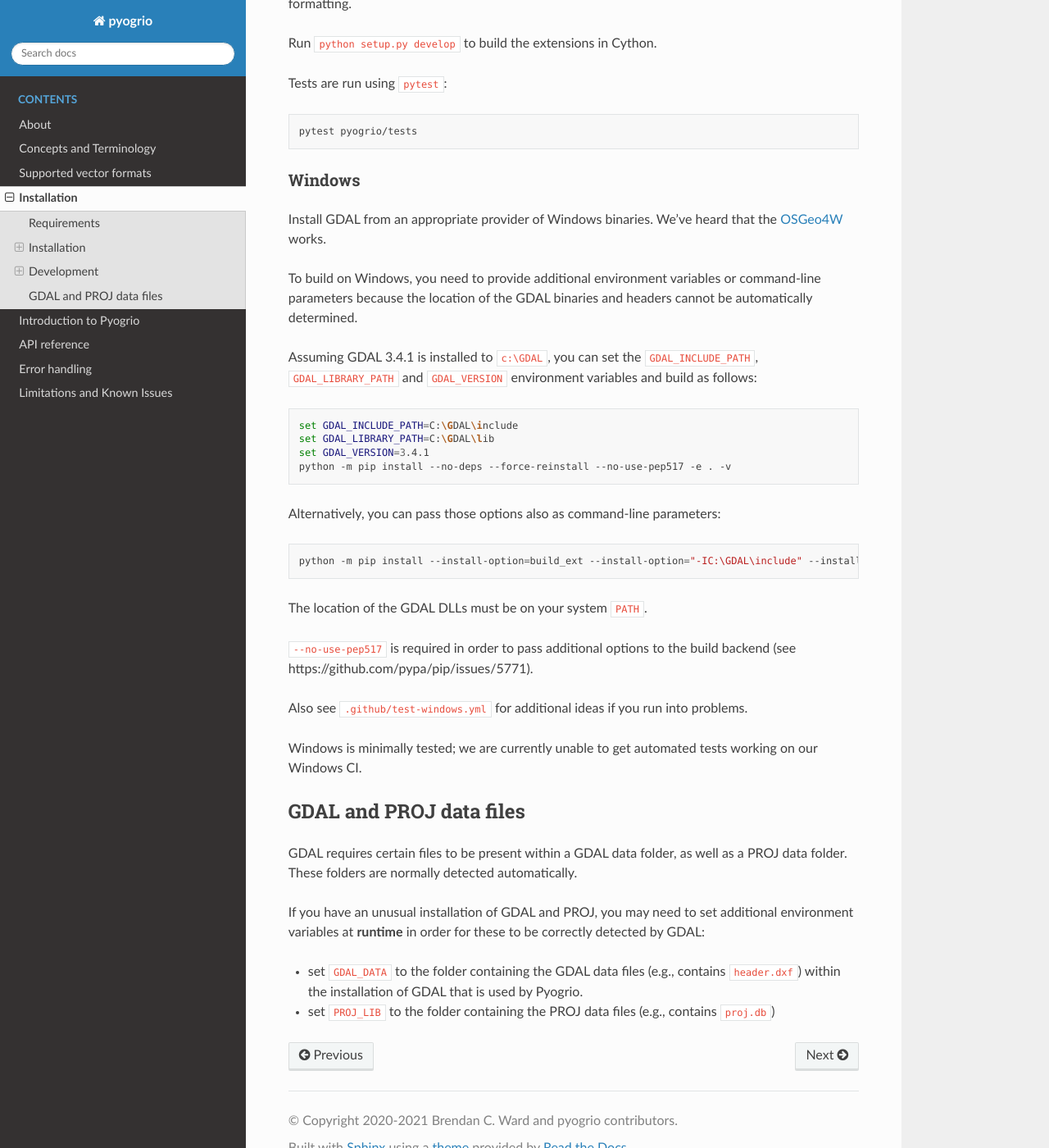
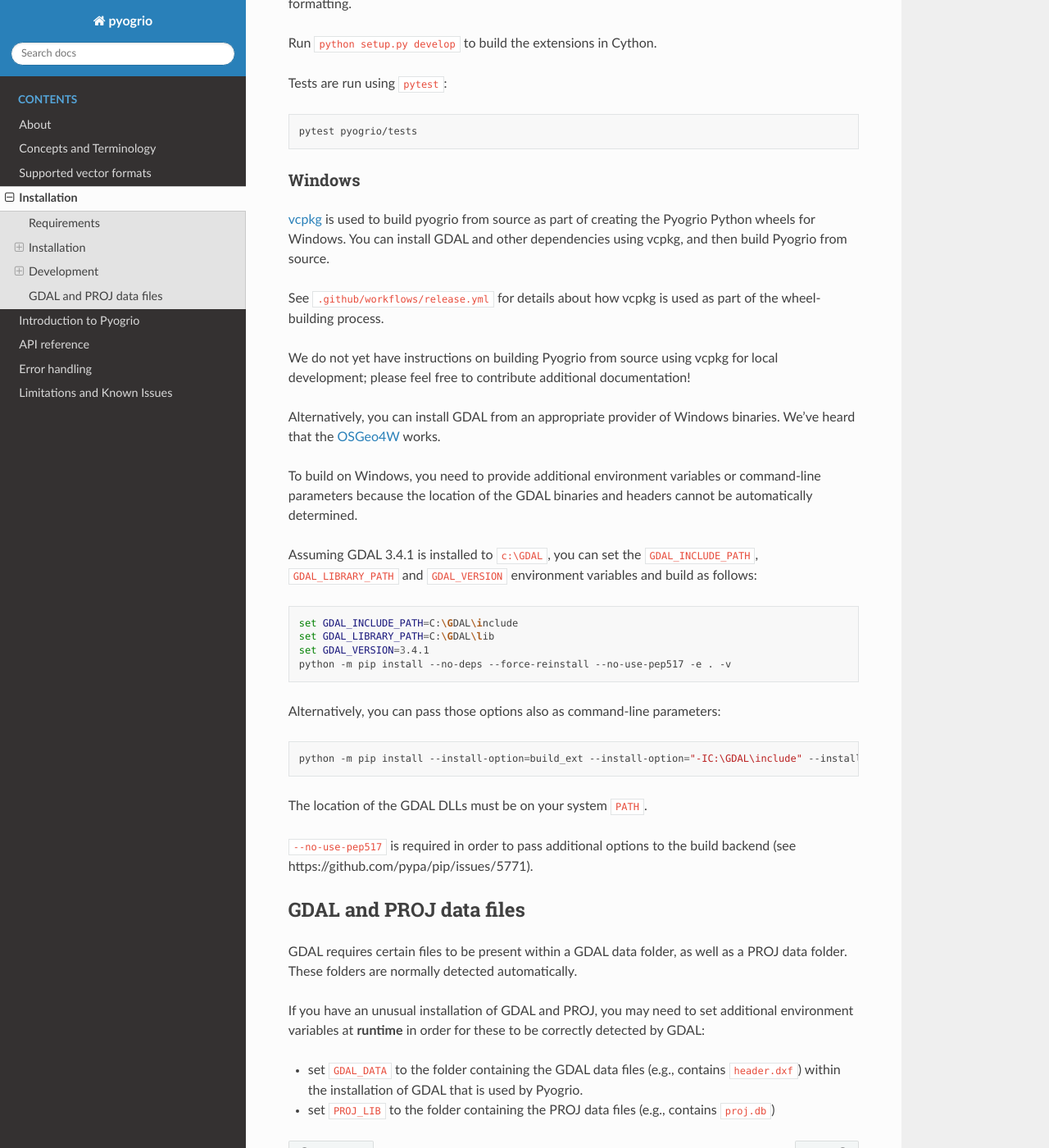
Before and after one commit to geopandas/pyogrio, a Sphinx documentation site: the page built from docs/source/install.md, in a window 1280 px wide and 1400 px high, scrolled down 1716 px. Shown: the whole window at 82% size. Built offline with Sphinx 7.4.7 and the Read the Docs theme 2.0.0, drawn with Linux system fonts in a browser that asks for light colours.

Commit message:
CI: Remove unused windows-specific CI test action (#173)

```diff
--- a/docs/source/install.md
+++ b/docs/source/install.md
@@ -87,8 +87,18 @@ pytest pyogrio/tests
 
 ### Windows
 
-Install GDAL from an appropriate provider of Windows binaries. We've heard that
-the [OSGeo4W](https://trac.osgeo.org/osgeo4w/) works.
+[vcpkg](https://vcpkg.io/en/index.html) is used to build pyogrio from source
+as part of creating the Pyogrio Python wheels for Windows. You can install
+GDAL and other dependencies using vcpkg, and then build Pyogrio from source.
+
+See `.github/workflows/release.yml` for details about how vcpkg is used as part
+of the wheel-building process.
+
+We do not yet have instructions on building Pyogrio from source using vcpkg for
+local development; please feel free to contribute additional documentation!
+
+Alternatively, you can install GDAL from an appropriate provider of Windows
+binaries. We've heard that the [OSGeo4W](https://trac.osgeo.org/osgeo4w/) works.
 
 To build on Windows, you need to provide additional environment variables or
 command-line parameters because the location of the GDAL binaries and headers
@@ -115,11 +125,6 @@ The location of the GDAL DLLs must be on your system `PATH`.
 `--no-use-pep517` is required in order to pass additional options to the build
 backend (see https://github.com/pypa/pip/issues/5771).
 
-Also see `.github/test-windows.yml` for additional ideas if you run into problems.
-
-Windows is minimally tested; we are currently unable to get automated tests
-working on our Windows CI.
-
 ## GDAL and PROJ data files
 
 GDAL requires certain files to be present within a GDAL data folder, as well
```
Also changed, not shown: CHANGES.md (line endings or trailing spaces), 1 other file.
